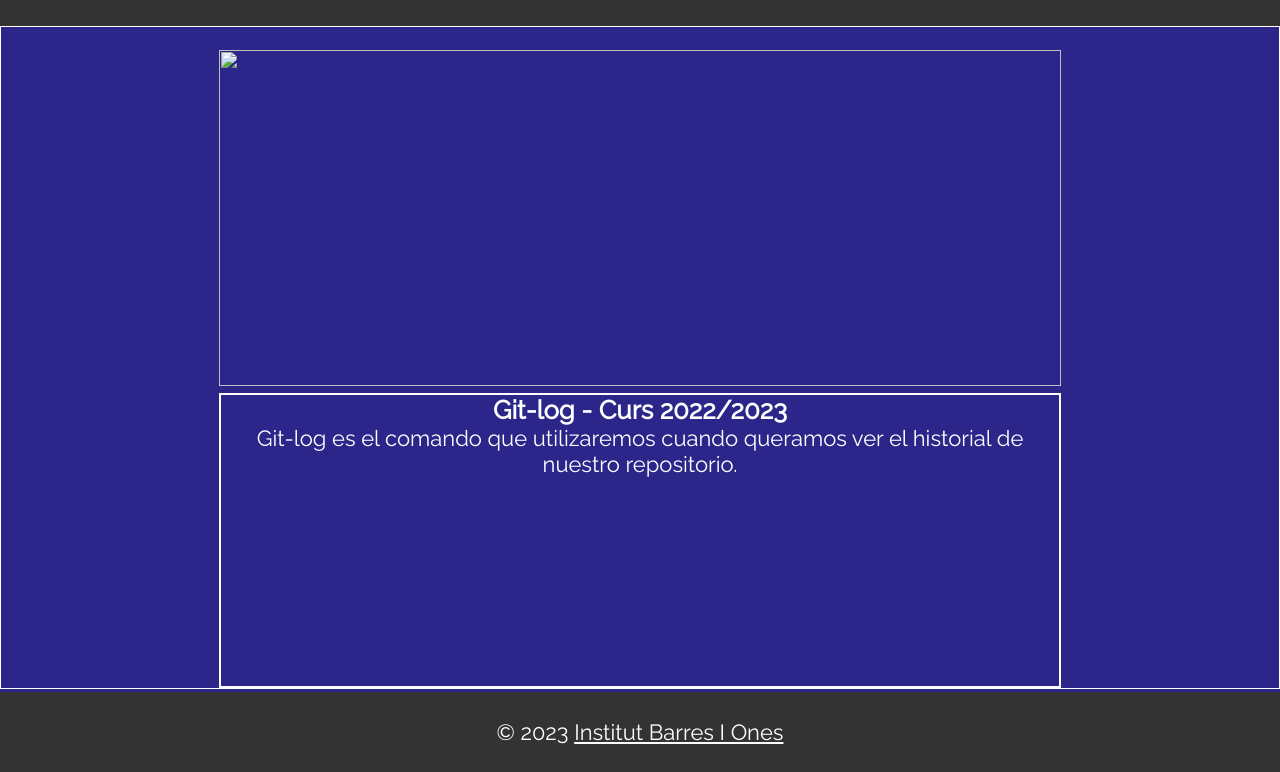
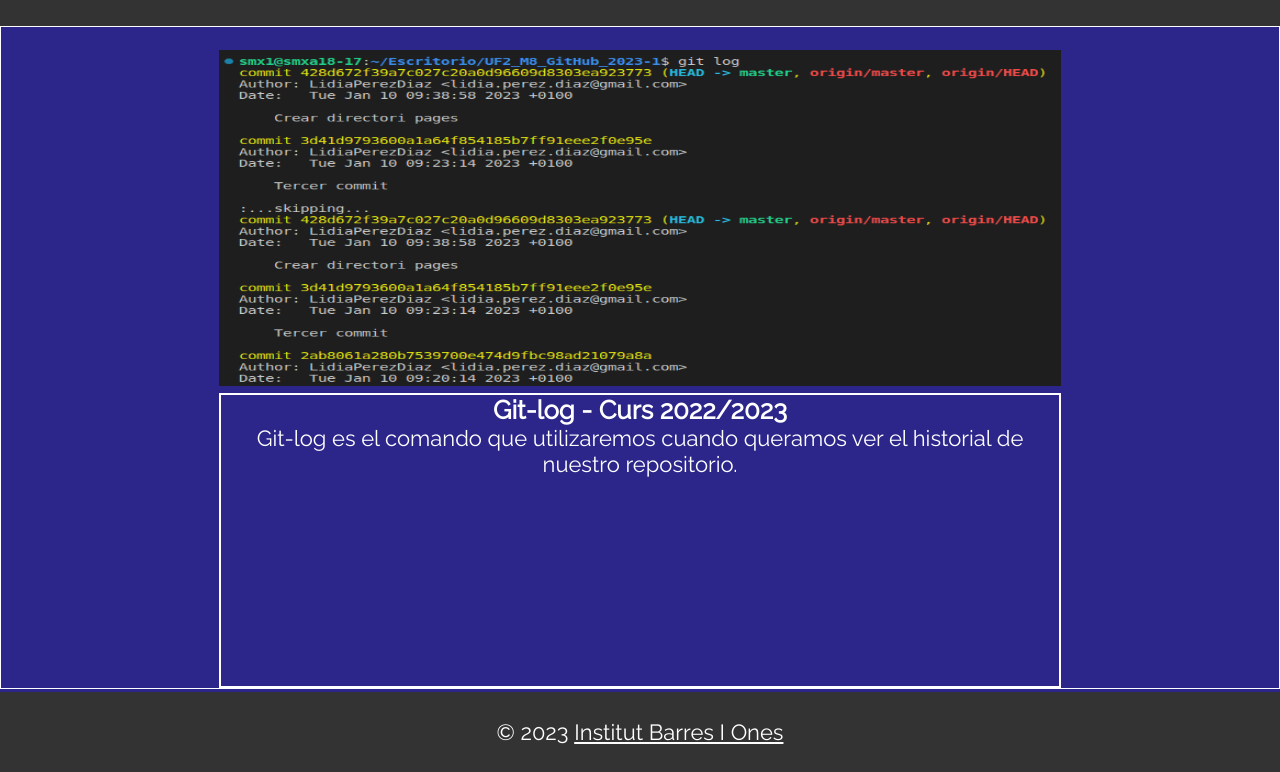
Before and after one commit to LidiaPerezDiaz/UF2_M8_GitHub_2023, a plain HTML site: page pages/Airán_Rodríguez.html in a window 1280 px wide. Shown: the part 54-826 px from the top of the page. Drawn offline with Linux system fonts and the light colour scheme.

Commit message:
Afegit git_log

```diff
--- a/pages/Airán_Rodríguez.html
+++ b/pages/Airán_Rodríguez.html
@@ -15,7 +15,7 @@
     </header>
     <div id="contenedor">
         <div class="foto">
-                <img src="git-log.png">
+                <img src="../img/git-log.png">
         </div>
         <div class="texto1">
                 <h3>Git-log - Curs 2022/2023</h3>
```
